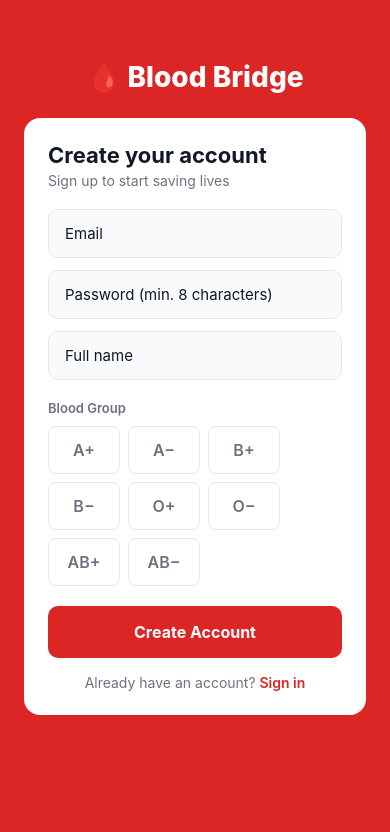
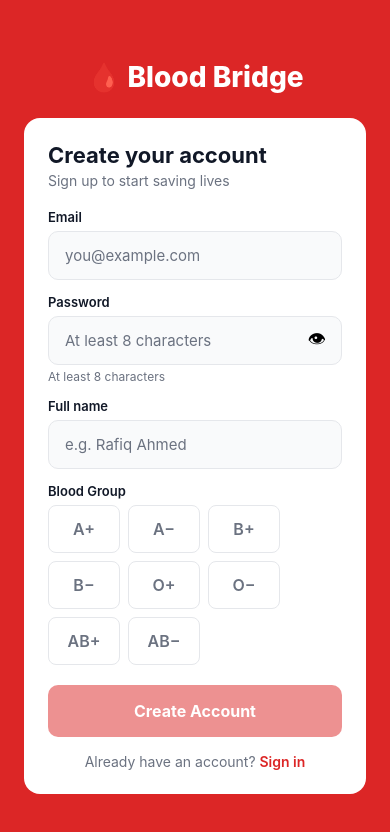
Before and after one commit to ringku1/bloodbridge-bd, a React Native app in the folder mobile/: screen /SignUp in a window 390 px wide. Shown: the top 832 px of the page. Built offline with nearby package versions, Linux system fonts and the light colour scheme; what expo-notifications would draw is missing.

Commit message:
ux(signup): add labels, inline validation, password strength, eye toggle

```diff
--- a/mobile/src/screens/SignUpScreen.js
+++ b/mobile/src/screens/SignUpScreen.js
@@ -13,32 +13,36 @@ import { useAuthStore } from '../store/authStore';
 import BloodGroupPicker from '../components/BloodGroupPicker';
 import { COLORS } from '../config';
 
+const EMAIL_RE = /^[^\s@]+@[^\s@]+\.[^\s@]+$/;
+
 export default function SignUpScreen({ navigation }) {
   const [email, setEmail]           = useState('');
   const [password, setPassword]     = useState('');
   const [name, setName]             = useState('');
   const [bloodGroup, setBloodGroup] = useState(null);
   const [loading, setLoading]       = useState(false);
+  const [showPassword, setShowPassword] = useState(false);
+
+  const [emailError, setEmailError] = useState('');
+  const [nameError, setNameError]   = useState('');
 
   const login = useAuthStore((state) => state.login);
 
+  const emailValid    = EMAIL_RE.test(email.trim());
+  const passwordValid = password.length >= 8;
+  const nameValid     = name.trim().length > 0;
+  const formValid     = emailValid && passwordValid && nameValid && !!bloodGroup;
+
+  function onEmailBlur() {
+    setEmailError(emailValid ? '' : 'Enter a valid email');
+  }
+
+  function onNameBlur() {
+    setNameError(name.trim() ? '' : 'Name is required');
+  }
+
   async function handleSignUp() {
-    if (!email.trim() || !password) {
-      Alert.alert('Missing info', 'Email and password are required.');
-      return;
-    }
-    if (password.length < 8) {
-      Alert.alert('Weak password', 'Password must be at least 8 characters.');
-      return;
-    }
-    if (!name.trim()) {
-      Alert.alert('Name required', 'Please enter your full name.');
-      return;
-    }
-    if (!bloodGroup) {
-      Alert.alert('Blood group', 'Please select your blood group.');
-      return;
-    }
+    if (!formValid) return;
 
     setLoading(true);
     try {
@@ -57,6 +61,17 @@ export default function SignUpScreen({ navigation }) {
     }
   }
 
+  let passwordHelper = null;
+  if (password.length === 0) {
+    passwordHelper = <Text style={styles.helper}>At least 8 characters</Text>;
+  } else if (password.length < 8) {
+    passwordHelper = (
+      <Text style={styles.errorText}>Password too short ({password.length}/8)</Text>
+    );
+  } else {
+    passwordHelper = <Text style={styles.helperOk}>✓ Looks good</Text>;
+  }
+
   return (
     <ScrollView contentContainerStyle={styles.container} keyboardShouldPersistTaps="handled">
       <View style={styles.header}>
@@ -67,36 +82,60 @@ export default function SignUpScreen({ navigation }) {
         <Text style={styles.title}>Create your account</Text>
         <Text style={styles.subtitle}>Sign up to start saving lives</Text>
 
+        <Text style={styles.label}>Email</Text>
         <TextInput
-          style={styles.input}
+          style={[styles.input, emailError && styles.inputError]}
           value={email}
-          onChangeText={setEmail}
+          onChangeText={(t) => { setEmail(t); if (emailError) setEmailError(''); }}
+          onBlur={onEmailBlur}
           keyboardType="email-address"
           autoCapitalize="none"
           autoCorrect={false}
-          placeholder="Email"
+          placeholder="you@example.com"
+          placeholderTextColor={COLORS.textMuted}
         />
+        {emailError ? <Text style={styles.errorText}>{emailError}</Text> : null}
+
+        <Text style={[styles.label, styles.labelSpaced]}>Password</Text>
+        <View style={styles.passwordRow}>
+          <TextInput
+            style={[styles.input, styles.passwordInput]}
+            value={password}
+            onChangeText={setPassword}
+            secureTextEntry={!showPassword}
+            placeholder="At least 8 characters"
+            placeholderTextColor={COLORS.textMuted}
+            autoCapitalize="none"
+            autoCorrect={false}
+          />
+          <TouchableOpacity
+            style={styles.eyeButton}
+            onPress={() => setShowPassword((v) => !v)}
+            accessibilityLabel={showPassword ? 'Hide password' : 'Show password'}
+          >
+            <Text style={styles.eyeText}>{showPassword ? '🙈' : '👁'}</Text>
+          </TouchableOpacity>
+        </View>
+        {passwordHelper}
+
+        <Text style={[styles.label, styles.labelSpaced]}>Full name</Text>
         <TextInput
-          style={styles.input}
-          value={password}
-          onChangeText={setPassword}
-          secureTextEntry
-          placeholder="Password (min. 8 characters)"
+          style={[styles.input, nameError && styles.inputError]}
+          value={name}
+          onChangeText={(t) => { setName(t); if (nameError) setNameError(''); }}
+          onBlur={onNameBlur}
+          placeholder="e.g. Rafiq Ahmed"
+          placeholderTextColor={COLORS.textMuted}
         />
-        <TextInput
-          style={styles.input}
-          value={name}
-          onChangeText={setName}
-          placeholder="Full name"
-        />
+        {nameError ? <Text style={styles.errorText}>{nameError}</Text> : null}
 
-        <Text style={styles.label}>Blood Group</Text>
+        <Text style={[styles.label, styles.labelSpaced]}>Blood Group</Text>
         <BloodGroupPicker value={bloodGroup} onChange={setBloodGroup} />
 
         <TouchableOpacity
-          style={[styles.button, loading && styles.buttonDisabled]}
+          style={[styles.button, (!formValid || loading) && styles.buttonDisabled]}
           onPress={handleSignUp}
-          disabled={loading}
+          disabled={!formValid || loading}
         >
           {loading
             ? <ActivityIndicator color={COLORS.white} />
@@ -124,14 +163,26 @@ const styles = StyleSheet.create({
   input: {
     borderWidth: 1, borderColor: COLORS.border, borderRadius: 10,
     paddingVertical: 14, paddingHorizontal: 16, fontSize: 15,
-    color: COLORS.text, marginBottom: 12, backgroundColor: COLORS.background,
+    color: COLORS.text, backgroundColor: COLORS.background,
   },
-  label: { fontSize: 13, fontWeight: '600', color: COLORS.textMuted, marginTop: 8, marginBottom: 10 },
+  inputError:    { borderColor: '#EF4444' },
+  label:         { fontSize: 13, fontWeight: '600', color: COLORS.text, marginBottom: 6 },
+  labelSpaced:   { marginTop: 14 },
+  errorText:     { fontSize: 12, color: '#EF4444', marginTop: 4 },
+  helper:        { fontSize: 12, color: COLORS.textMuted, marginTop: 4 },
+  helperOk:      { fontSize: 12, color: '#16A34A', marginTop: 4 },
+  passwordRow:   { position: 'relative', justifyContent: 'center' },
+  passwordInput: { paddingRight: 48 },
+  eyeButton: {
+    position: 'absolute', right: 8, top: 0, bottom: 0,
+    justifyContent: 'center', alignItems: 'center', paddingHorizontal: 8,
+  },
+  eyeText:        { fontSize: 18 },
   button: {
     backgroundColor: COLORS.primary, borderRadius: 10,
     paddingVertical: 16, alignItems: 'center', marginTop: 20,
   },
-  buttonDisabled: { opacity: 0.6 },
+  buttonDisabled: { opacity: 0.5 },
   buttonText:     { color: COLORS.white, fontSize: 16, fontWeight: '700' },
   linkRow:        { marginTop: 16, alignItems: 'center' },
   link:           { color: COLORS.primary, fontWeight: '600' },
```
